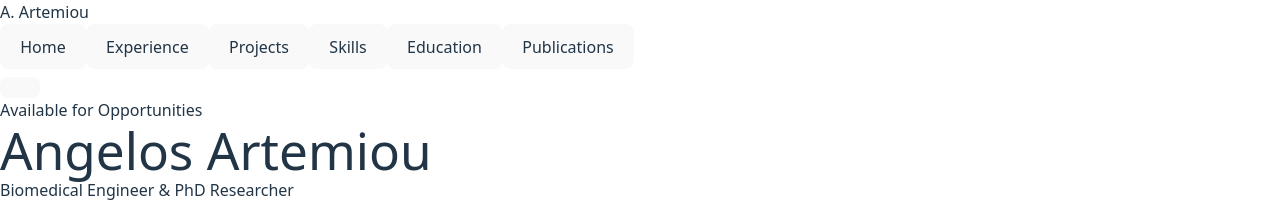
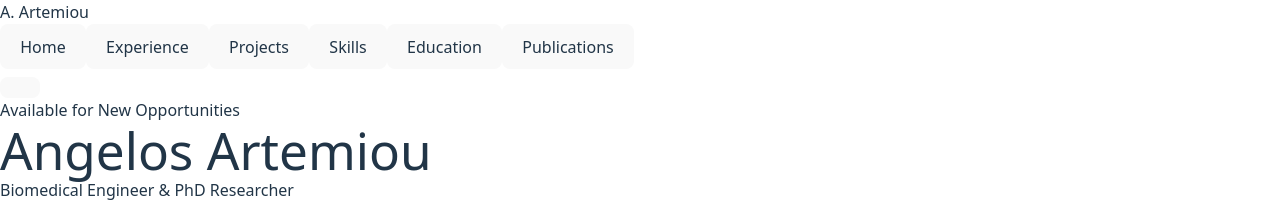
Before and after one commit to Angelos-A/angelos-portfolio, a React (Vite) app: page / in a window 1280 px wide. Shown: the top 202 px of the page. Built offline with nearby package versions, Linux system fonts and the light colour scheme.

Commit message:
Test commit - Added new opportunities

```diff
--- a/src/App.jsx
+++ b/src/App.jsx
@@ -56,7 +56,7 @@ export default function App() {
           <div>
             <div className="inline-flex items-center px-3 py-1 rounded-full bg-blue-100 text-blue-800 text-sm font-semibold mb-6">
               <span className="flex h-2 w-2 rounded-full bg-blue-600 mr-2"></span>
-              Available for Opportunities
+              Available for New Opportunities
             </div>
             <h1 className="text-5xl md:text-6xl font-extrabold text-slate-900 tracking-tight mb-4">
               Angelos Artemiou
```
